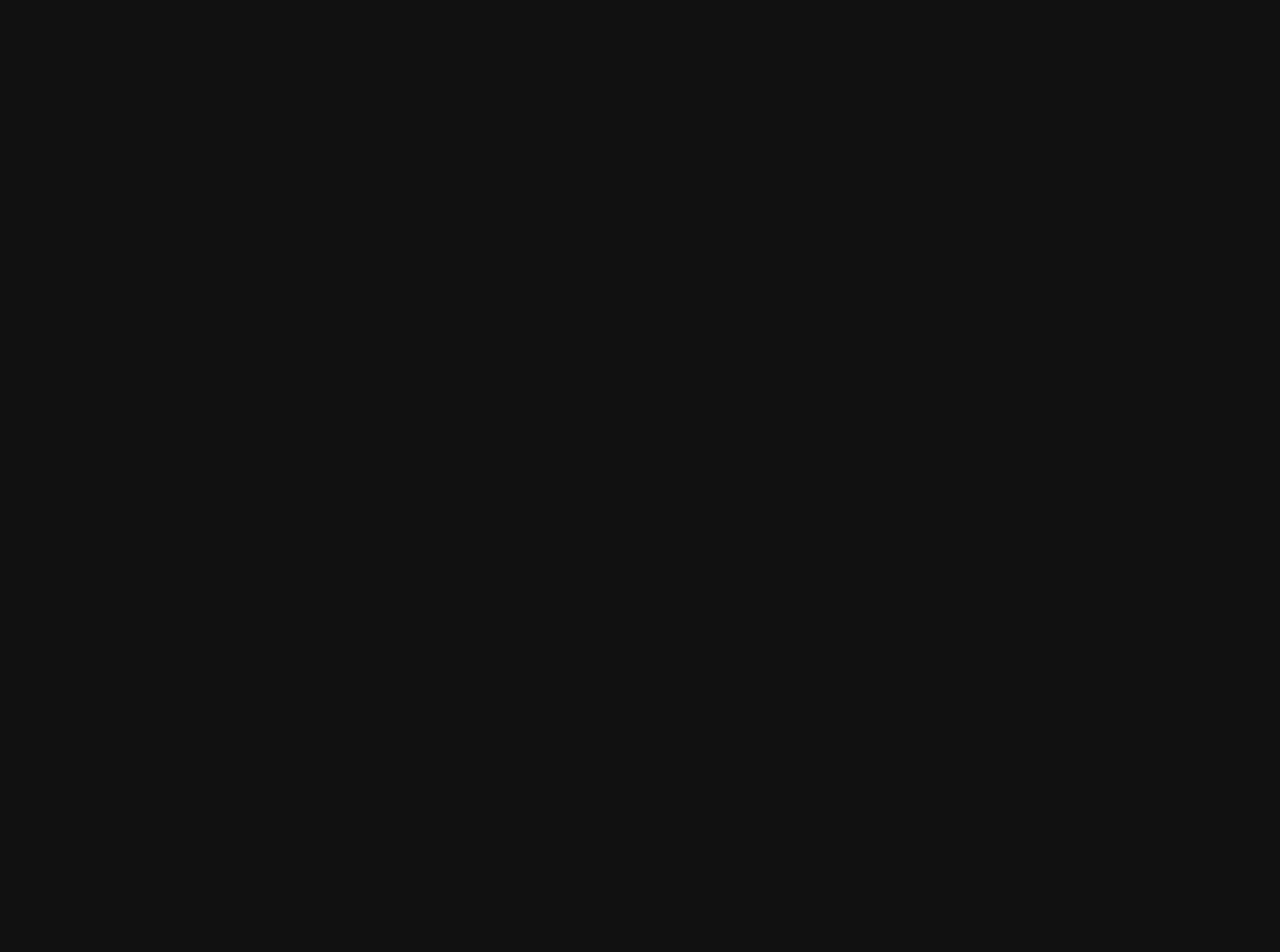
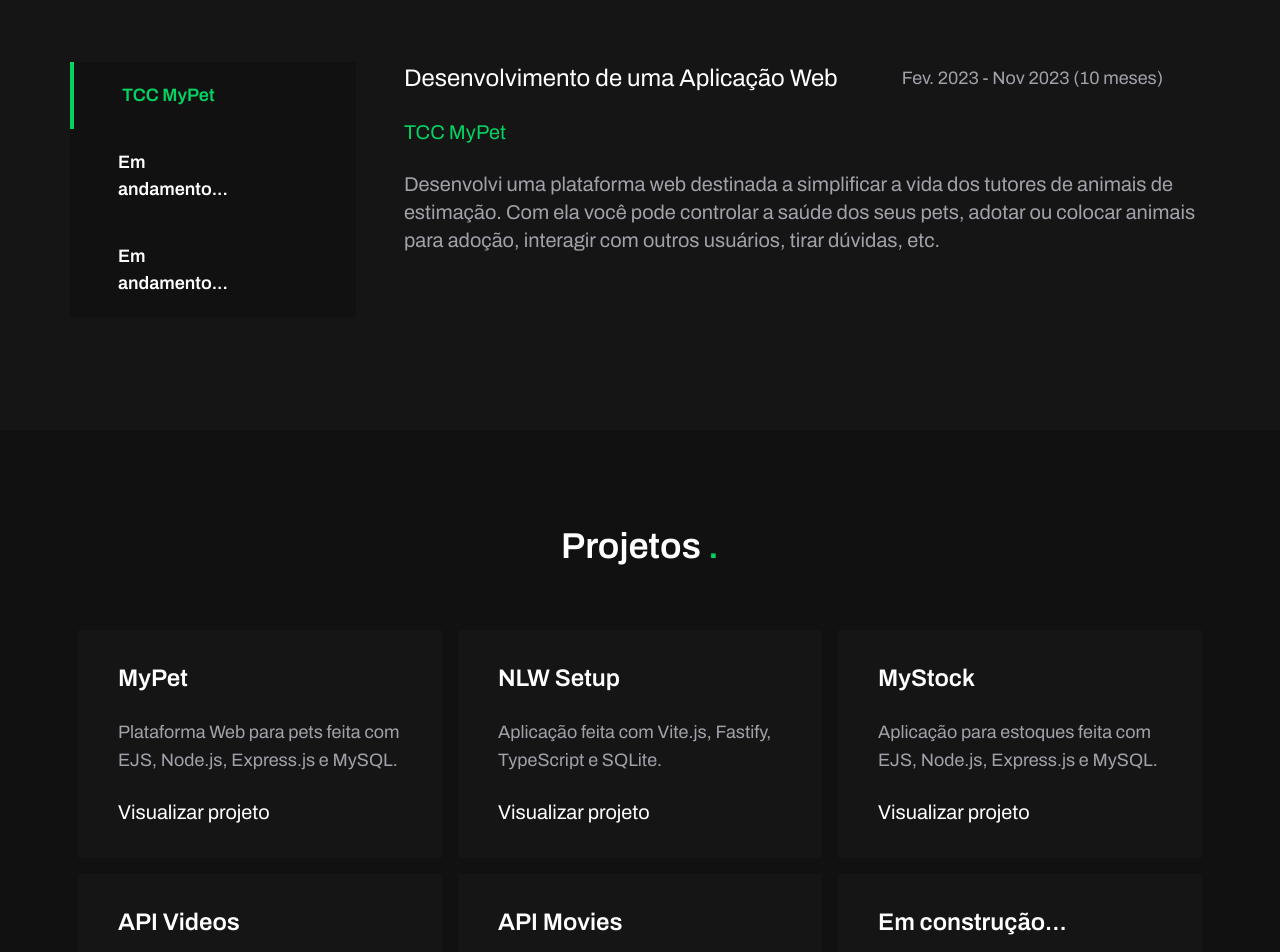
Before and after one commit to gabr1elpachec0/personal-portfolio, a React (Vite) app: page / in a window 1280 px wide. Shown: the part 1700-2652 px from the top of the page. Before the commit the page ends 1578 px from the top, so only its background shows below. Built offline with nearby package versions, Linux system fonts and the light colour scheme.

Commit message:
feat: experiences section & projects section

```diff
--- a/src/App.jsx
+++ b/src/App.jsx
@@ -1,6 +1,8 @@
 import { About } from './components/About';
+import { Experiences } from './components/Experiences';
 import { Header } from './components/Header';
 import { Main } from './components/Main';
+import { Projects } from './components/Projects';
 import './styles/global.css';
 
 function App() {
@@ -12,8 +14,14 @@
       <main>
         <Main />
       </main>
-      <section className='flex items-center justify-center'>
+      <section id='about'  className=''>
         <About />
+      </section>
+      <section id='experiences' className='bg-secondBackground'>
+        <Experiences />
+      </section>
+      <section id='projects' className='bg-firstBackground'>
+        <Projects />
       </section>
     </>
   )
--- a/src/components/About.jsx
+++ b/src/components/About.jsx
@@ -1,10 +1,11 @@
 export function About() {
   return (
-    <div id='about' className='flex w-[1140px] h-[552px] text-justify border-solid border-2 border-zinc-800 bg-secondBackground rounded mb-20'>
-      <img src='./public/profile.png' alt='profile' className='rounded m-10'></img>
+    <div className='flex items-center justify-center'>
+      <div className='flex w-[1140px] h-[552px] text-justify border-solid border-2 border-zinc-800 bg-secondBackground rounded mb-20'>
+        <img src='/test.jpg' alt='profile' className='rounded m-10'></img>
         <div>
           <h2 className='mt-20 text-green font-archivo text-lg'>Quem sou</h2>
-        <h1 className='mt-4 text-white font-archivo text-3xl font-semibold'>Gabriel Pacheco</h1>
+          <h1 className='mt-4 text-white font-archivo text-4xl font-semibold'>Gabriel Pacheco</h1>
           <h2 className='mt-4 text-white font-archivo text-lg'>Desenvolvedor Frontend & Backend</h2>
           <p
             className='text-lg mr-10 mt-6 font-archivo text-zinc-400'
@@ -33,5 +34,7 @@
           </nav>
         </div>
       </div>
+    </div>
+
   )
 }
--- /dev/null
+++ b/src/components/Experiences.jsx
@@ -0,0 +1,45 @@
+import { useState } from "react"
+import { experiencesData } from "../utils/experiencesData";
+
+export function Experiences() {
+  const [activeButton, setActiveButton] = useState(0);
+
+  const handleButtonClick = (buttonIndex) => {
+    setActiveButton(buttonIndex)
+  }
+
+  return (
+    <div className='flex items-center justify-center'>
+      <div className='flex flex-col justify-start w-[1140px] h-[552px]'>
+        <h1 className='mt-20 mb-16 text-white font-archivo text-4xl font-semibold'>Experiências <span className='text-green'>.</span></h1>
+        <div className='flex justify-start'>
+          <div className='flex flex-col'>
+            {
+              experiencesData.map((experience, index) => (
+                <button
+                  key={experience.id}
+                  className={`experience ${activeButton === index ? 'active' : ''}`}
+                  onClick={() => handleButtonClick(index)}
+                >
+                  {experience.label}
+                </button>
+              ))
+            }
+          </div>
+          {
+            activeButton !== null && (
+              <div className='ml-12'>
+                <div className='flex justify-start items-center'>
+                  <h1 className='font-medium text-2xl font-archivo'>{experiencesData[activeButton].title}</h1>
+                  <p className='ml-16 text-zinc-400 font-archivo text-lg'>{experiencesData[activeButton].date}</p>
+                </div>
+                <h2 className='font-archivo text-xl text-green mt-6'>{experiencesData[activeButton].label}</h2>
+                <p className='text-zinc-400 font-archivo text-xl mt-6'>{experiencesData[activeButton].content}</p>
+              </div>
+            )
+          }
+        </div>
+      </div>
+    </div>
+  )
+}
--- a/src/components/Header.jsx
+++ b/src/components/Header.jsx
@@ -1,19 +1,19 @@
 export function Header() {
   return (
     <nav className='flex items-center justify-around mt-10 font-archivo text-zinc-400'>
-      <a href=''>Gabriel Pacheco</a>
+      <a href='' className='header'>Gabriel Pacheco</a>
       <ul className='flex gap-x-10 '>
         <li>
-          <a href="#about">Sobre mim</a>
+          <a href="#about" className='header'>Sobre mim</a>
         </li>
         <li>
-          <a href="">Projetos</a>
+          <a href="#experiences" className='header'>Experiências</a>
         </li>
         <li>
-          <a href="">Experiências</a>
+          <a href="#projects" className='header'>Projetos</a>
         </li>
       </ul>
-      <a href="">Contato</a>
+      <a href="" className='header'>Contato</a>
     </nav>
   )
 }
--- /dev/null
+++ b/src/components/Projects.jsx
@@ -0,0 +1,28 @@
+import { repositoriesData } from "../utils/repositoriesData";
+
+export function Projects() {
+  return (
+    <div className='flex justify-center pb-20'>
+      <div className='flex flex-col w-[1140px] '>
+        <h1 className='mb-16 text-white text-center mt-24 font-archivo text-4xl font-semibold'>Projetos <span className='text-green'>.</span></h1>
+        <div className='flex flex-wrap justify-between'>
+          {repositoriesData.map((repository) => (
+            <div
+              key={repository.id}
+              className='w-full sm:w-1/2 lg:w-1/3 mb-4 px-2'
+            >
+              <div className='bg-secondBackground items-center justify-start px-10 py-8'>
+                <h1 className='text-2xl font-archivo font-semibold'>{repository.title}</h1>
+                <br/>
+                <p className='text-zinc-400 font-archivo text-lg'>{repository.content}</p>
+                <br/>
+                <a target="_blank" href={repository.link} rel="noreferrer" className='font-archivo text-xl'>Visualizar projeto</a>
+              </div>
+            </div>
+          ))}
+        </div>
+        <a href="" className='text-center font-archivo text-green text-xl mt-4'>Repositórios no GitHub</a>
+      </div>
+    </div>
+  );
+}
--- a/src/styles/global.css
+++ b/src/styles/global.css
@@ -10,8 +10,26 @@
 ::-webkit-scrollbar-thumb {
   background-color: #04D361;
   width: auto;
+  border-radius: 4px;
 }
 
-a:hover {
+a.header:hover {
   color: white;
 }
+
+button.experience {
+  background-color: #111111;
+  padding-left: 48px;
+  padding-right: 128px;
+  padding-top: 20px;
+  padding-bottom: 20px;
+  text-align: start;
+  font-family: 'Archivo', sans-serif;
+  font-weight: 600;
+  font-size: large;
+}
+
+button.experience.active {
+  border-left: solid 4px #04D361;
+  color: #04D361;
+}
--- /dev/null
+++ b/src/utils/experiencesData.js
@@ -0,0 +1,23 @@
+export const experiencesData = [
+  {
+    id: 1,
+    title: 'Desenvolvimento de uma Aplicação Web',
+    label: 'TCC MyPet',
+    content: 'Desenvolvi uma plataforma web destinada a simplificar a vida dos tutores de animais de estimação. Com ela você pode controlar a saúde dos seus pets, adotar ou colocar animais para adoção, interagir com outros usuários, tirar dúvidas, etc.',
+    date: 'Fev. 2023 - Nov 2023 (10 meses)',
+  },
+  {
+    id: 2,
+    title: 'Mais coisas estão por vir',
+    label: 'Em andamento...',
+    content: '',
+    date: ''
+  },
+  {
+    id: 3,
+    title: 'Mais coisas estão por vir',
+    label: 'Em andamento...',
+    content: '',
+    date: ''
+  },
+]
--- /dev/null
+++ b/src/utils/repositoriesData.js
@@ -0,0 +1,38 @@
+export const repositoriesData = [
+  {
+    id: 1,
+    title: 'MyPet',
+    content: 'Plataforma Web para pets feita com EJS, Node.js, Express.js e MySQL.',
+    link: 'https://github.com/gabr1elpachec0/tcc-mypet'
+  },
+  {
+    id: 2,
+    title: 'NLW Setup',
+    content: 'Aplicação feita com Vite.js, Fastify, TypeScript e SQLite.',
+    link: 'https://github.com/gabr1elpachec0/nlw-setup'
+  },
+  {
+    id: 3,
+    title: 'MyStock',
+    content: 'Aplicação para estoques feita com EJS, Node.js, Express.js e MySQL.',
+    link: 'Visualizar projeto'
+  },
+  {
+    id: 4,
+    title: 'API Videos',
+    content: 'API para manipular vídeos feita com Node.js, Fastify e PostgreSQL.',
+    link: 'https://github.com/gabr1elpachec0/api-videos'
+  },
+  {
+    id: 5,
+    title: 'API Movies',
+    content: 'API para manipular filmes feita com Node.js, Express.js e SQLite.',
+    link: 'https://github.com/gabr1elpachec0/API-Rest-Movies'
+  },
+  {
+    id: 6,
+    title: 'Em construção...',
+    content: 'Pegue o café e espere um pouco, estou desenvolvendo o projeto.',
+    link: 'Visualizar projeto'
+  },
+]
```
Also changed, not shown: public/test.jpg (added). Lines whose indentation alone changed are shown as unchanged.
